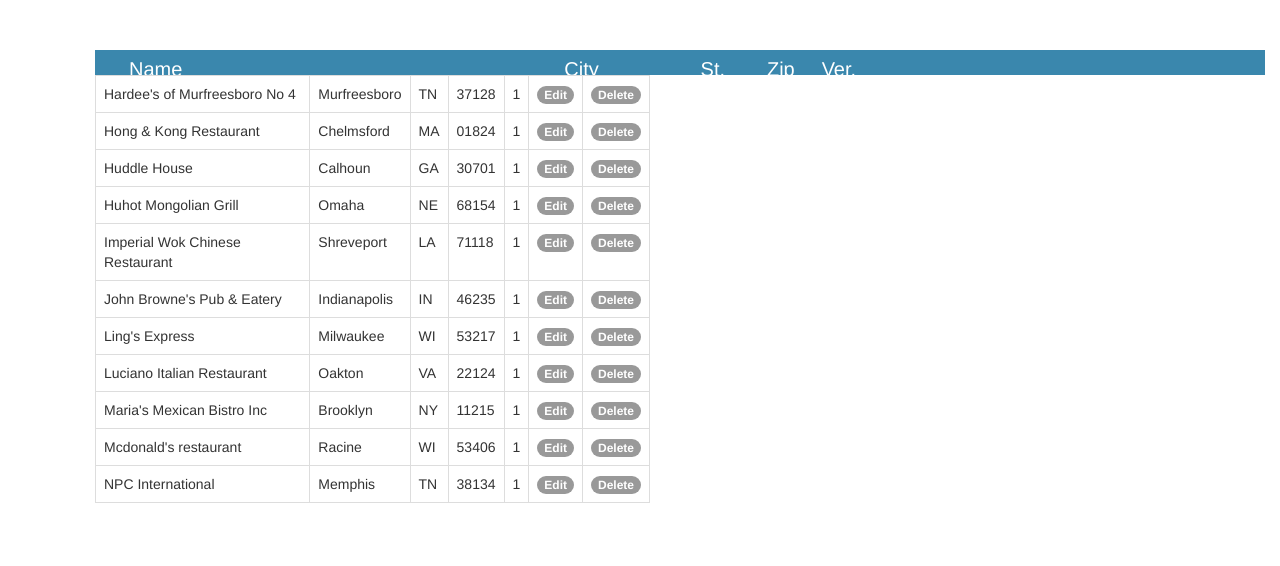
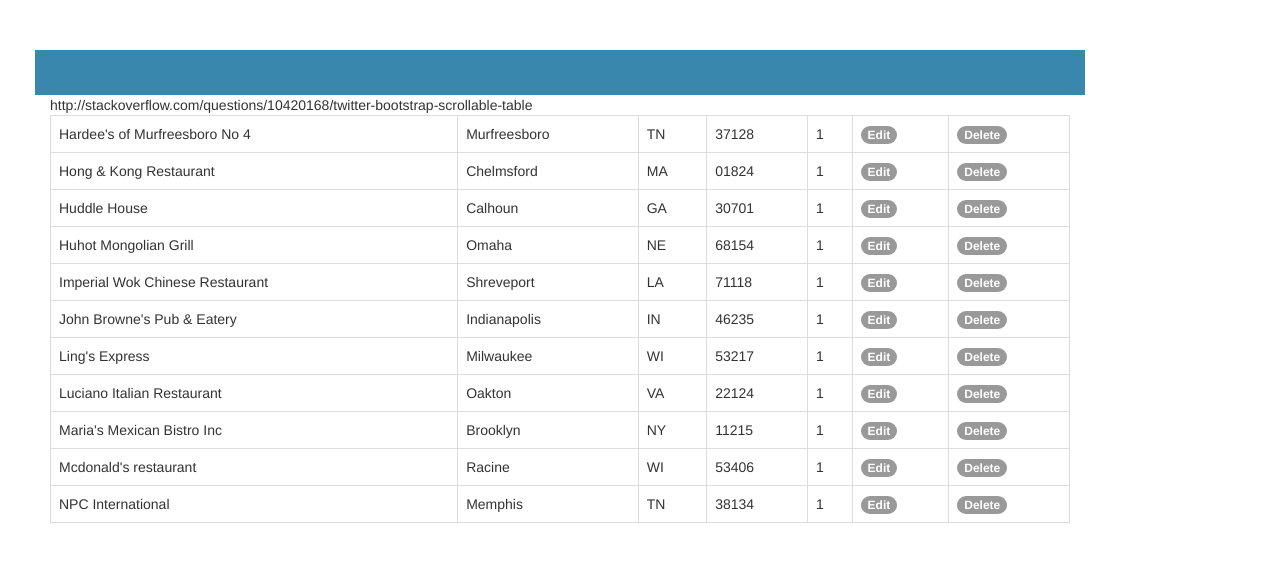
Before and after one commit to donhenton/angular-sandbox, a plain HTML site: page public_html/index.html in a window 1280 px wide. Drawn offline with Linux system fonts and the light colour scheme.

Commit message:
setting up for restaurants

```diff
--- a/public_html/index.html
+++ b/public_html/index.html
@@ -29,21 +29,27 @@
 
 
 
-        <div class="container">
 
-             <div style="background-color: #3a87ad; height:25px; padding: 5px" class="container span12 pull-left">
+<div class="row">
+        <div style="background-color: #3a87ad; height:45px; " class="col-lg-10">
+            <!--
             <span class="tableHeader" style="position: relative; left:20px">Name</span>
             <span class="tableHeader" style="position: relative; left:380px">City</span>
             <span class="tableHeader" style="position: relative; left:460px">St.</span>
             <span class="tableHeader" style="position: relative; left:480px">Zip</span>
             <span class="tableHeader" style="position: relative; left:485px">Ver.</span>
+            -->
+            <table>
+
+
+            </table>
 
         </div>
-
-
+</div>
+            http://stackoverflow.com/questions/10420168/twitter-bootstrap-scrollable-table
 
             <div class="row" ng-controller="listRestaurantController">
-                <div class="col-lg-6">
+                <div class="col-lg-10">
                     <!-- Example row of columns -->
                     <table class="table table-bordered">
 
```
